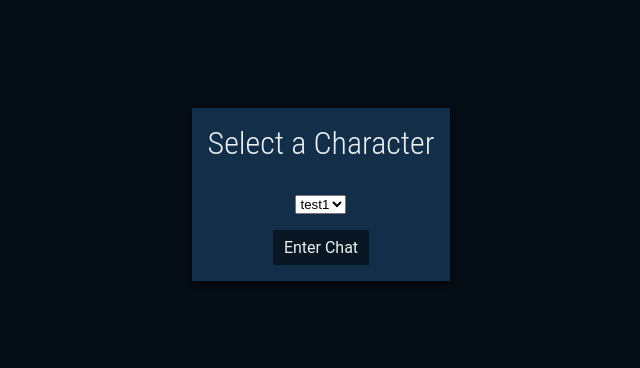
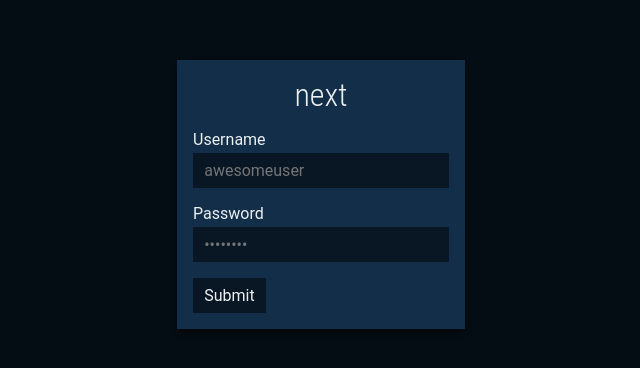
Before and after one commit to thatnuei/next, a React (Create React App) app: page / in a window 1280 px wide. Shown: the part 206-574 px from the top of the page, without its empty margins (319-959 px from the left). Built offline with nearby package versions, Linux system fonts and the light colour scheme.

Commit message:
styling i guess

```diff
--- a/src/app/App.tsx
+++ b/src/app/App.tsx
@@ -1,6 +1,6 @@
 import React from "react"
 import { ClientCommands } from "../network/types"
-import { SelectCharacterModal } from "./SelectCharacterModal"
+import { LoginModal } from "./LoginModal"
 
 export class App extends React.Component {
   socket?: WebSocket
@@ -33,7 +33,6 @@ export class App extends React.Component {
   }
 
   render() {
-    return <SelectCharacterModal />
-    // return <LoginModal />
+    return <LoginModal />
   }
 }
--- a/src/app/LoginModal.tsx
+++ b/src/app/LoginModal.tsx
@@ -22,20 +22,19 @@ export class LoginModal extends React.Component {
   renderForm = (props: FormikProps<LoginValues>) => {
     return (
       <Modal panelWidth="18rem">
+        <ContentContainer>
           <HeaderText>next</HeaderText>
           <Form onSubmit={props.handleSubmit}>
-          <FormField>
+            <FormField labelText="Username">
               <TextInput
-              labelText="Username"
                 name="account"
                 placeholder="awesomeuser"
                 value={props.values.account}
                 onChange={props.handleChange}
               />
             </FormField>
-          <FormField>
+            <FormField labelText="Password">
               <TextInput
-              labelText="Password"
                 name="password"
                 type="password"
                 placeholder="••••••••"
@@ -43,10 +42,9 @@ export class LoginModal extends React.Component {
                 onChange={props.handleChange}
               />
             </FormField>
-          <div style={{ textAlign: "center" }}>
             <Button type="submit">Submit</Button>
-          </div>
           </Form>
+        </ContentContainer>
       </Modal>
     )
   }
@@ -62,7 +60,11 @@ export class LoginModal extends React.Component {
   }
 }
 
+const ContentContainer = styled.div`
+  padding: 1rem;
+`
+
 const HeaderText = styled.h1`
-  margin: 1rem;
+  margin-bottom: 1rem;
   text-align: center;
 `
--- a/src/app/SelectCharacterModal.tsx
+++ b/src/app/SelectCharacterModal.tsx
@@ -9,6 +9,7 @@ export class SelectCharacterModal extends React.Component {
   render() {
     return (
       <Modal>
+        <ContentContainer>
           <HeaderText>Select a Character</HeaderText>
           <Form>
             <FormField>
@@ -25,12 +26,16 @@ export class SelectCharacterModal extends React.Component {
               <Button>Enter Chat</Button>
             </div>
           </Form>
+        </ContentContainer>
       </Modal>
     )
   }
 }
 
+const ContentContainer = styled.div`
+  padding: 1rem;
+`
+
 const HeaderText = styled.h1`
-  margin: 1rem 1rem;
-  text-align: center;
+  margin-bottom: 1rem;
 `
--- a/src/ui/Form.tsx
+++ b/src/ui/Form.tsx
@@ -1,5 +1,3 @@
 import { styled } from "./styled"
 
-export const Form = styled.form`
-  padding: 1rem;
-`
+export const Form = styled.form``
--- a/src/ui/FormField.tsx
+++ b/src/ui/FormField.tsx
@@ -1,7 +1,28 @@
+import React from "react"
 import { styled } from "./styled"
 
-export const FormField = styled.div`
-  :not(:last-child) {
-    margin-bottom: 1rem;
+interface Props extends React.HTMLAttributes<HTMLElement> {
+  labelText?: string
+  htmlFor?: string
+}
+
+export class FormField extends React.Component<Props> {
+  render() {
+    const { labelText, htmlFor, children, ...props } = this.props
+    return (
+      <Container {...props}>
+        {labelText ? <Label htmlFor={htmlFor}>{labelText}</Label> : null}
+        {children}
+      </Container>
+    )
   }
+}
+
+const Container = styled.div`
+  margin-bottom: 1rem;
 `
+
+const Label = styled.label`
+  display: block;
+  margin-bottom: 0.25rem;
+`
--- a/src/ui/TextInput.tsx
+++ b/src/ui/TextInput.tsx
@@ -1,30 +1,6 @@
-import React from "react"
 import { styled } from "./styled"
 
-interface Props extends React.InputHTMLAttributes<HTMLInputElement> {
-  labelText?: string
-}
-
-export class TextInput extends React.Component<Props> {
-  private labelId = String(Math.random())
-
-  render() {
-    const { labelText, ...props } = this.props
-    return (
-      <div>
-        {labelText ? <Label htmlFor={this.labelId}>{labelText}</Label> : null}
-        <Input id={this.labelId} {...props} />
-      </div>
-    )
-  }
-}
-
-const Label = styled.label`
-  display: block;
-  margin-bottom: 0.25rem;
-`
-
-const Input = styled.input`
+export const TextInput = styled.input`
   font: inherit;
   color: inherit;
   border: none;
```
Lines whose indentation alone changed are shown as unchanged.
